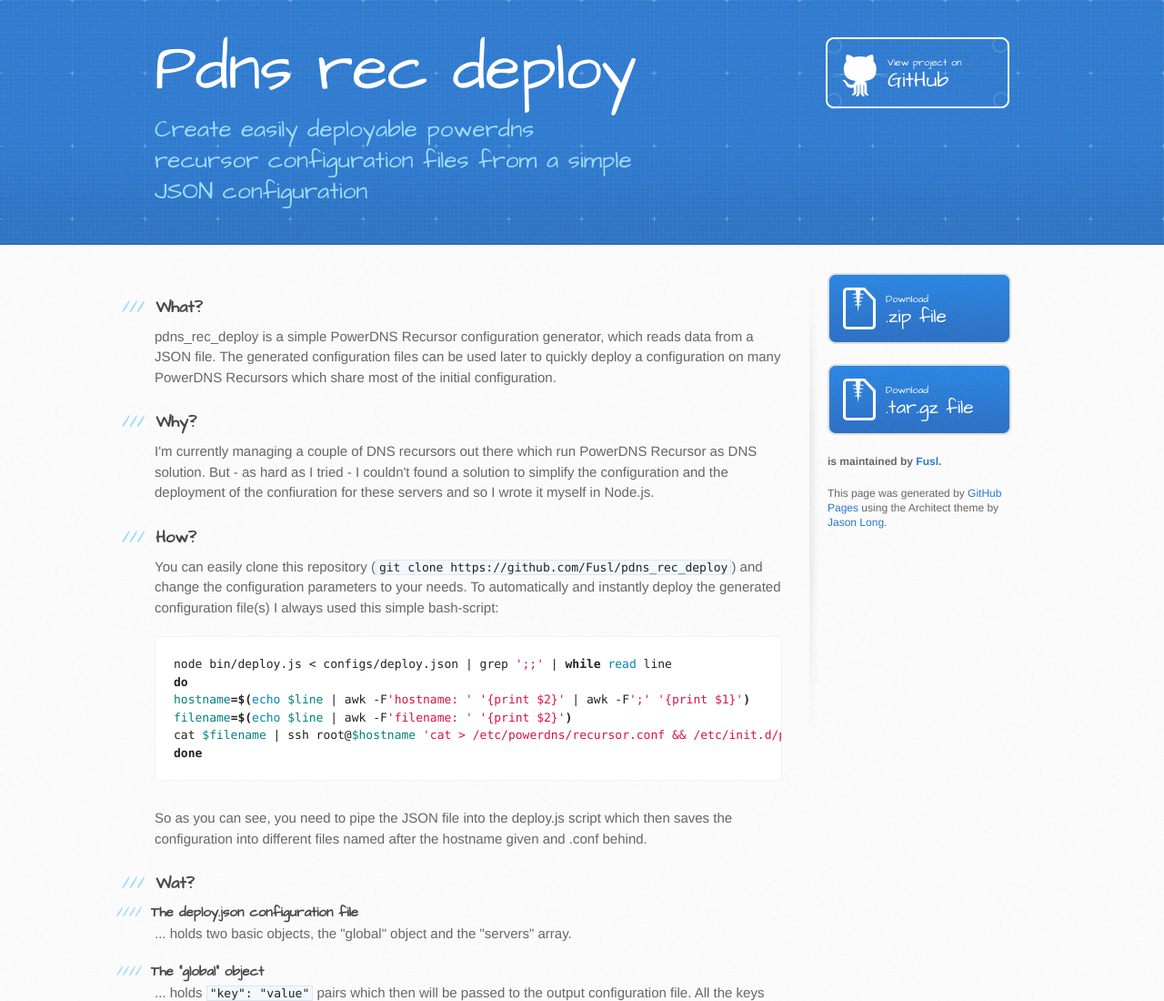
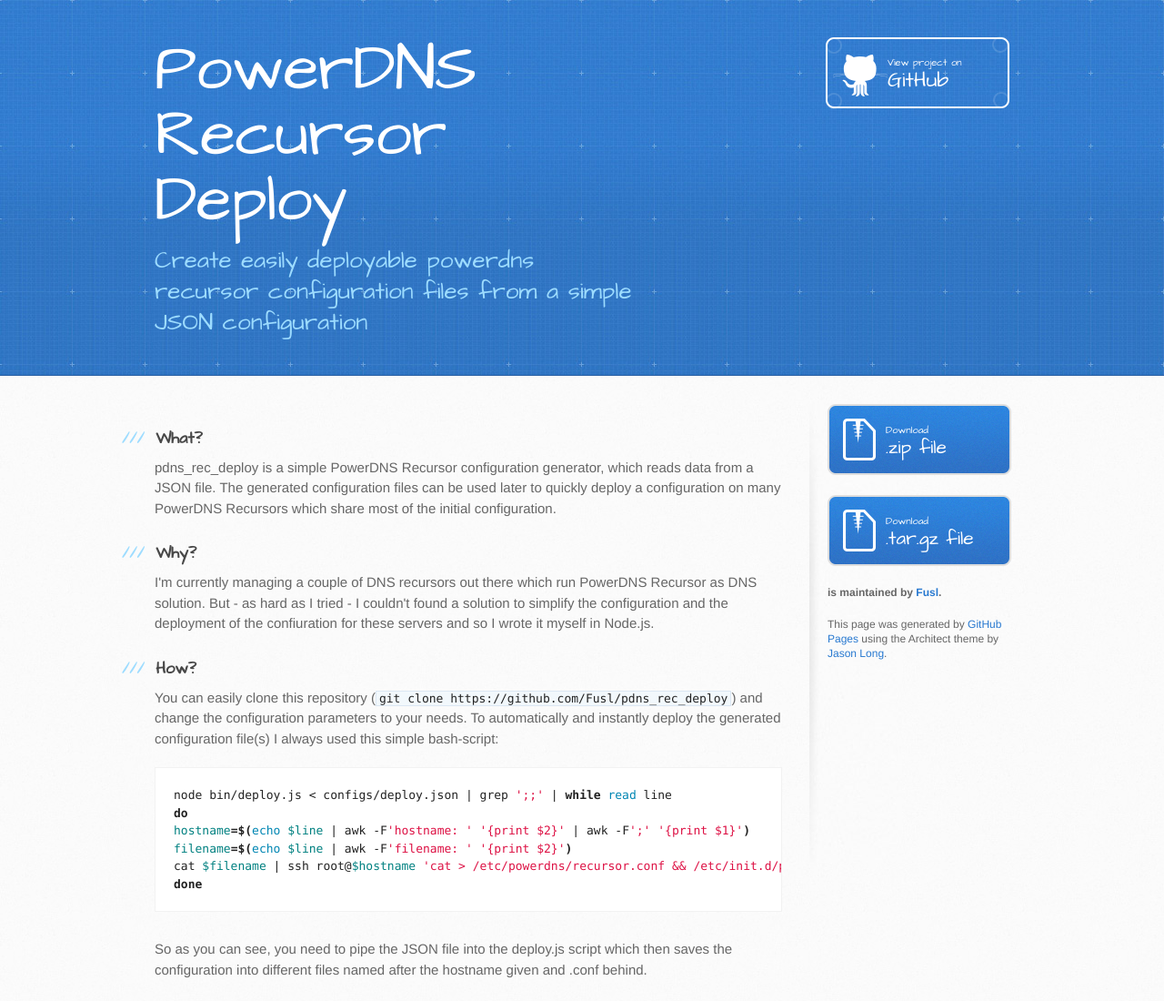
Before and after one commit to Fusl/pdns_rec_deploy, a plain HTML site: page index.html in a window 1280 px wide. Shown: the top 1100 px of the page at 91% size. Drawn offline with Linux system fonts and the light colour scheme.

Commit message:
Update index.html

```diff
--- a/index.html
+++ b/index.html
@@ -19,7 +19,7 @@
   <body>
     <header>
       <div class="inner">
-        <h1>Pdns rec deploy</h1>
+        <h1>PowerDNS Recursor Deploy</h1>
         <h2>Create easily deployable powerdns recursor configuration files from a simple JSON configuration</h2>
         <a href="https://github.com/Fusl/pdns_rec_deploy" class="button"><small>View project on</small>GitHub</a>
       </div>
```
